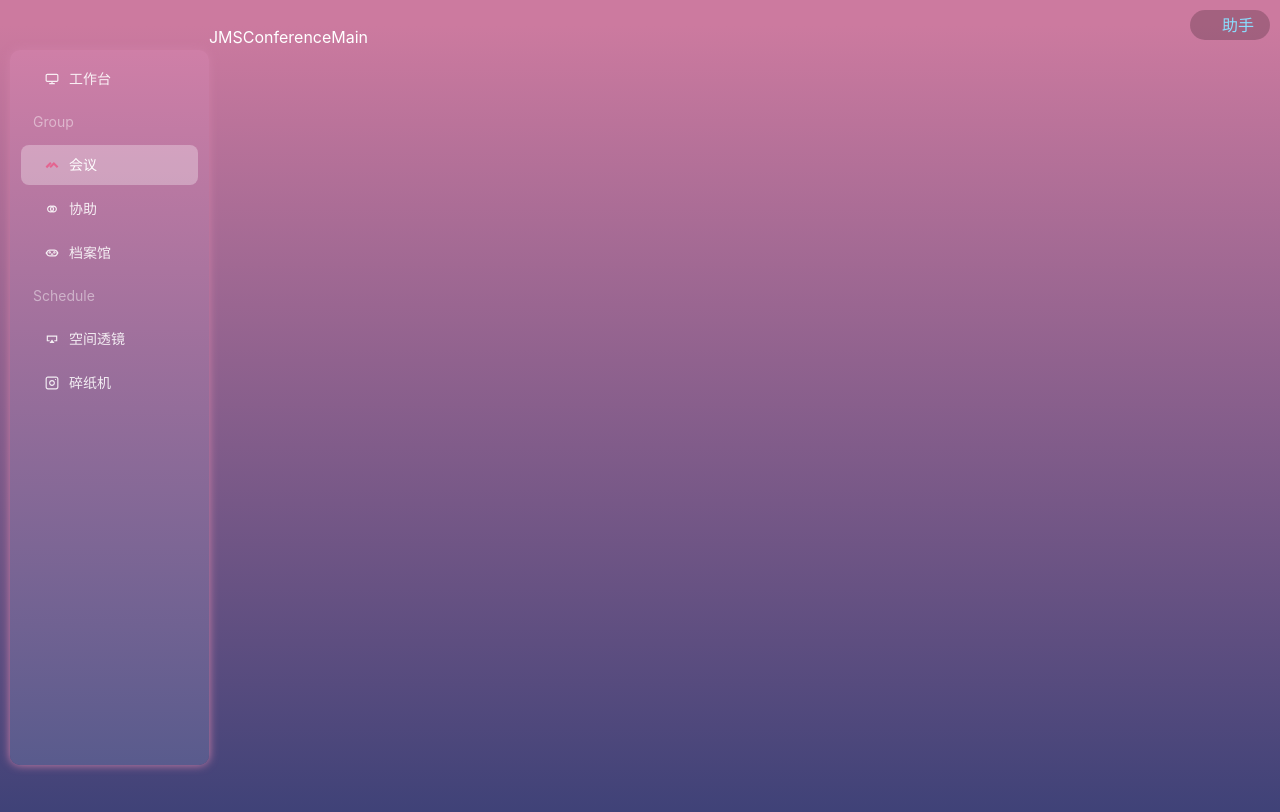
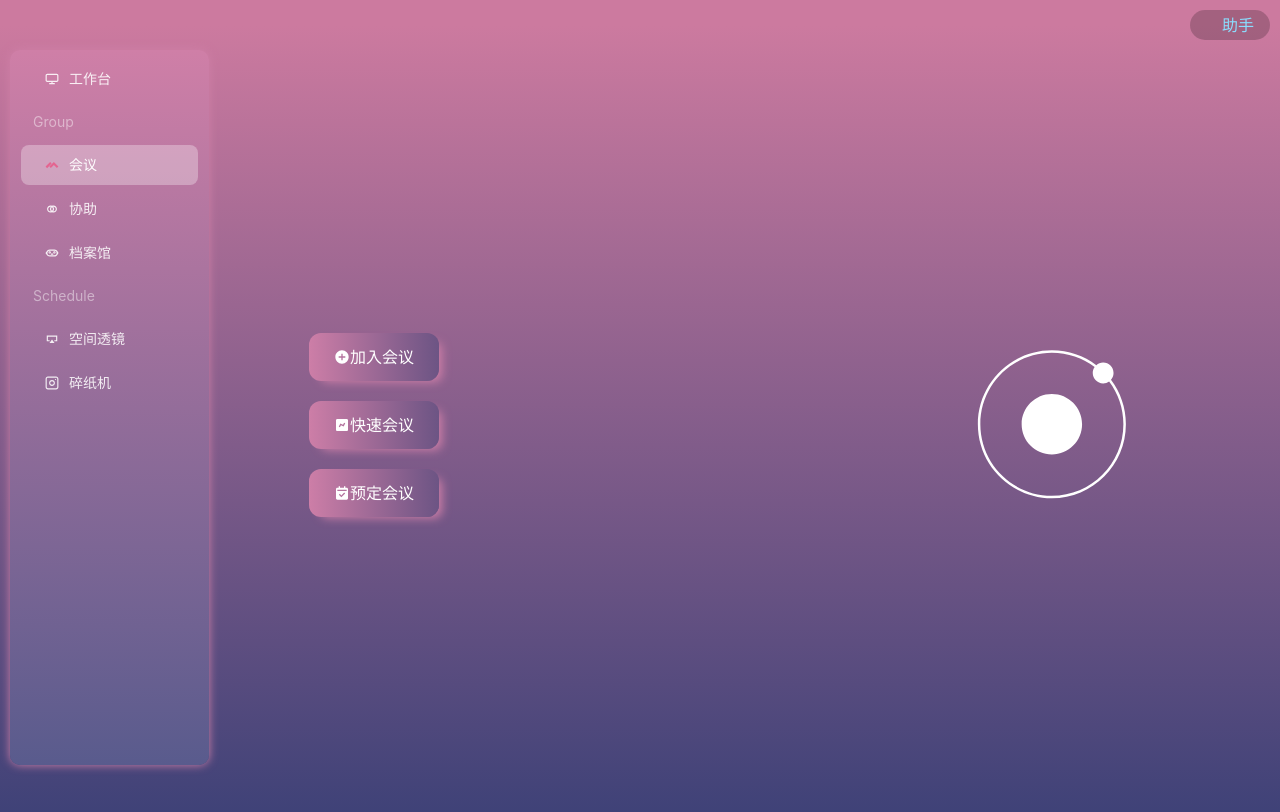
Before and after one commit to TNT-xioamo/stark-tauri-meeting, a React (Vite) app: page / in a window 1280 px wide. Both pictures are taken after a click on the item "会议". Shown: the top 812 px of the page. Built offline with nearby package versions, Linux system fonts and the light colour scheme; some icons are missing.

Commit message:
feat：JMSConferenceMain

```diff
--- a/package.json
+++ b/package.json
@@ -16,6 +16,7 @@
     "localforage": "^1.10.0",
     "mobx": "^6.10.2",
     "mobx-react-lite": "^4.0.4",
+    "peerjs": "^1.5.1",
     "react": "^18.2.0",
     "react-dom": "^18.2.0",
     "react-icons": "^4.11.0",
--- a/src/hooks/useMenuRoute.tsx
+++ b/src/hooks/useMenuRoute.tsx
@@ -4,8 +4,7 @@ export function useMenuRoute(index: number) {
   const { pathname } = useLocation()
   const navigate = useNavigate()
   const pathItems = pathname.split('/')
-  const pathItem = pathItems[index] ?? ''
-
+  const pathItem = pathItems[index] || 'workbench'
   const setPathItem = (newItemKey: string) => {
     const parentPath = pathItems.slice(0, index).join('/')
     navigate( newItemKey.includes('workbench') ? `${parentPath}/` :  `${parentPath}/${newItemKey}`)
--- a/src/layout/app-sider/index.tsx
+++ b/src/layout/app-sider/index.tsx
@@ -1,8 +1,7 @@
-import React, { type PropsWithChildren, useEffect, useState } from 'react'
+import React, { type PropsWithChildren } from 'react'
 import type { MenuProps } from 'antd'
 import { Menu } from 'antd'
 import { observer } from 'mobx-react-lite'
-import { useLocation, useNavigate } from 'react-router-dom'
 import { CgBot, CgScreen, CgScreenMirror, CgInstagram, CgMaze, CgCommunity } from 'react-icons/cg'
 import { SiderWallpaper } from './app-sider-style'
 import { getMenuItem } from './sider-data'
@@ -13,13 +12,6 @@ import { useMenuRoute } from '@/hooks/useMenuRoute'
 function JMSAppSider(_props: PropsWithChildren<{}>): JSX.Element {
   const { systemStore } = useStore()
   const [selectedKey, setSelectedKey] = useMenuRoute(1)
-  const navigate = useNavigate()
-  // let { pathname } = useLocation()
-  // useEffect(() => {
-  //   setSelectedKeys([pathname]);
-  // }, [pathname]);
-
-
   const { theme } = systemStore.systemInfo || false
 
   const menus: MenuProps['items'] = [
@@ -29,7 +21,6 @@ function JMSAppSider(_props: PropsWithChildren<{}>): JSX.Element {
   ]
 
   const _handle_on_select: MenuProps['onClick'] = (e) => {
-    // e && navigate( e?.key.includes('workbench') ? '/' :`/${e?.key}`)
     _handle_map_bg(e?.key)
   }
 
--- a/src/views/conference-page-module/conference-style-page.ts
+++ b/src/views/conference-page-module/conference-style-page.ts
@@ -3,4 +3,27 @@ import styled from 'styled-components'
 export const ConferenceWallpaper = styled.div`
   height: 100%;
   width: 100%;
+  .conten {
+    height: 100%;
+    justify-content: space-between;
+    padding: 0 100px;
+    .cont-main {
+      flex-direction: column;
+      .item {
+        padding: 12px 25px;
+        border-radius: 12px;
+        background: linear-gradient(to right, #cd7ea7, #6c5484);
+        box-shadow: 7px 5px 10px -4px #cd7ea7;
+        margin: 10px 0;
+        &:hover {
+          box-shadow: 0px 5px 8px 1px #cd7ea7;
+          background: linear-gradient(to right, #d13686, #9553d8);
+        }
+        span {
+          /* color: transparent; */
+          -webkit-background-clip: text;
+        }
+      }
+    }
+  }
 `
--- a/src/views/conference-page-module/index.tsx
+++ b/src/views/conference-page-module/index.tsx
@@ -1,13 +1,30 @@
 import React, { type PropsWithChildren, memo } from 'react'
 import { ConferenceWallpaper } from './conference-style-page'
-
+import { DiIonic } from 'react-icons/di'
+import { BiSolidPlusCircle, BiSolidChart, BiSolidCalendarCheck } from 'react-icons/bi'
 
 
 function JMSConferenceMain(_props: PropsWithChildren<{}>): JSX.Element {
   return (
     <>
       <ConferenceWallpaper>
-        JMSConferenceMain
+        <div className='conten flex-center'>
+          <div className='cont-main flex'>
+            <div className='item flex-center'>
+              <BiSolidPlusCircle />
+              <span>加入会议</span>
+            </div>
+            <div className='item flex-center'>
+              <BiSolidChart />
+              <span>快速会议</span>
+            </div>
+            <div className='item flex-center'>
+              <BiSolidCalendarCheck />
+              <span>预定会议</span>
+            </div>
+          </div>
+          <div className='cont-icon'><DiIonic size={256} /></div>
+        </div>
       </ConferenceWallpaper>
     </>
   )
```
Also changed, not shown: 1 other file (tests, documents, lock files or other folders).
